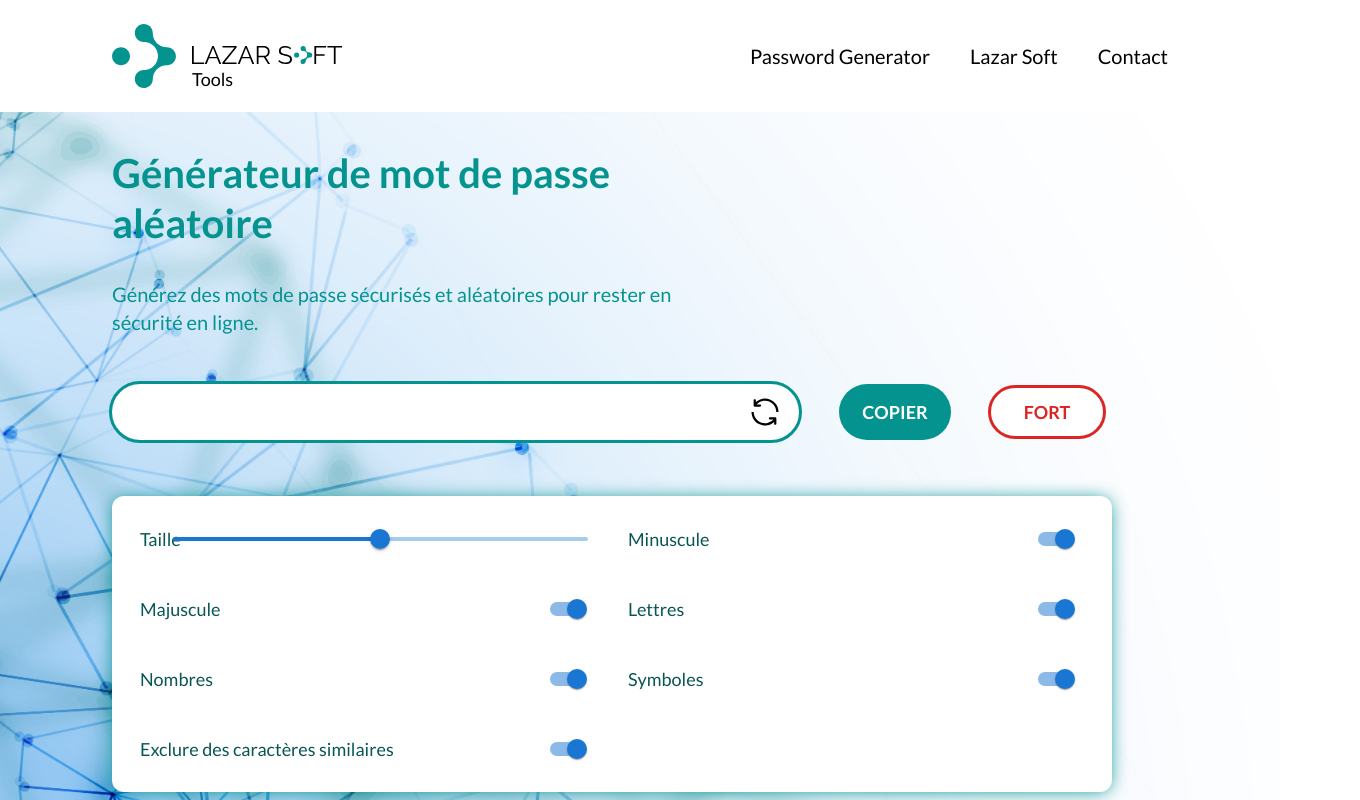
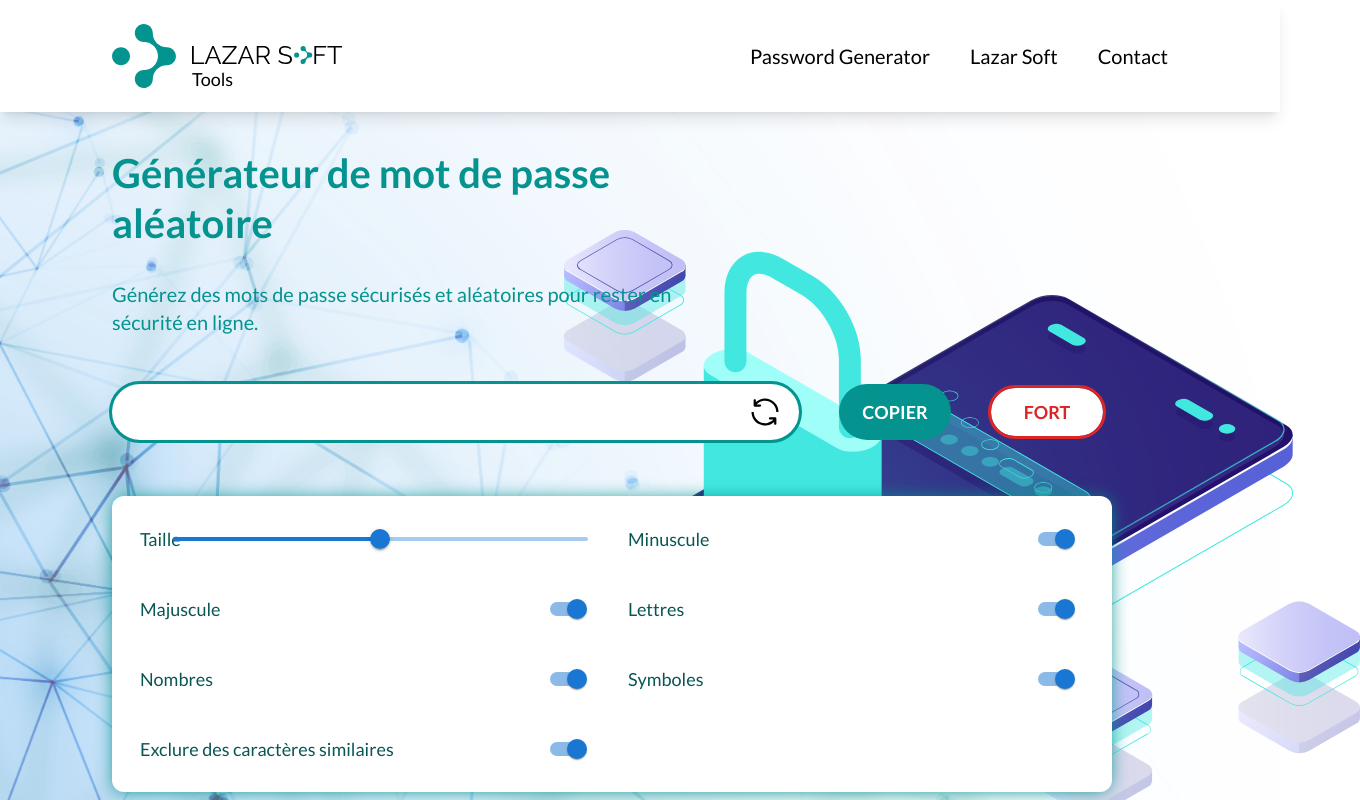
Before and after one commit to Yanis-lebzar/password-generator_lz, a Next.js app: page / in a window 1280 px wide. Shown: the top 800 px of the page, 1360 px wide, since content can reach past the window. Built offline with nearby package versions, Linux system fonts and the light colour scheme.

Commit message:
last commit

```diff
--- a/components/Generator.tsx
+++ b/components/Generator.tsx
@@ -52,15 +52,15 @@ function Generator() {
 
       {/* Functionnalities */}
 
-      <div className="relative h-auto md:h-auto w-full lg:w-[1000px] bg-white rounded-xl mt-9 md:mt-12 lg:mt-14 px-7 py-6 overflow-hidden shadow-primary shadow-func_box">
+      <div className="relative h-auto md:h-auto w-full lg:w-[1000px] bg-white rounded-xl mt-9 md:mt-12 lg:mt-14 px-7 py-6  shadow-primary shadow-func_box">
         <div
           className="w-full space-y-[16px] md:space-y-0   text-base md:text-lg text-secondary font-medium grid grid-cols-1 md:grid-cols-2
         md:gap-8 md:row-auto"
         >
-          <div className="switch_div relative ">
+          <div className="switch_div relative">
             <p>Taille</p>
             <Slider
-              className="absolute w-2/4 md:w-2/3 top-4 right-8 md:flex md:top-0 md:right-2"
+              className="absolute w-2/4 md:w-2/3 -top-2.5 right-2 md:flex md:top-0 md:right-2"
               defaultValue={50}
               aria-label="Default"
               valueLabelDisplay="auto"
--- a/components/Header.tsx
+++ b/components/Header.tsx
@@ -3,7 +3,7 @@ import React from "react";
 
 function Header() {
   return (
-    <header className=" h-16 sm:h-20 lg:h-28  flex items-center justify-between  w-full top-0 left-0 px-8 md:px-16 lg:px-28 shadow-lg">
+    <header className="absolute h-16 sm:h-20 lg:h-28  flex items-center justify-between  w-full top-0 left-0 right-0 px-8 md:px-16 lg:px-28 shadow-lg  bg-white">
       {/* Logo left side */}
       <div className="flex items-center space-x-2  lg:space-x-4 w-40 xl:w-64 ">
         <Image
--- a/components/Hero_section.tsx
+++ b/components/Hero_section.tsx
@@ -1,9 +1,19 @@
+import Image from "next/image";
 import React from "react";
 import Password_generator from "./Password_generator";
 
 function Hero_section() {
   return (
-    <div className="h-screen overflow-x-hidden bg-[url('/backgrounds/bg.jpg')] bg-cover before:bg-white ">
+    <div className="h-screen  w-full relative  pt-16 lg:pt-28  before:-z-10  before:content-[''] before:absolute before:top-0  before:right-0 before:left-0 before:bottom-0 before:bg-[url('/backgrounds/bg-mobile.jpg')] md:before:bg-bottom before:bg-right lg:before:bg-top lg:before:bg-[url('/backgrounds/bg.jpg')] before:bg-cover lg:before:opacity-60 ">
+      <div className="absolute  md:w-[520px] md:h-[382px]  md:right-10 md:z-0 md:-bottom-40 lg:w-[796px] lg:h-[586px]  lg:-right-20 lg:-bottom-4">
+        <Image
+          alt="illustration mobile sécurisé"
+          src="/assets/mobile-Illustration.svg"
+          layout="fill"
+          quality={100}
+        />
+      </div>
+
       <Password_generator />
     </div>
   );
--- a/components/Password_generator.tsx
+++ b/components/Password_generator.tsx
@@ -3,12 +3,12 @@ import Generator from "./Generator";
 
 function Password_generator() {
   return (
-    <div className="px-8 md:px-16 lg:px-28 z-10">
-      <div className="text-center  space-y-3 md:space-y-8 md:flex md:flex-col md:text-center  md:items-center lg:text-left lg:items-start">
+    <div className="px-8 md:px-16 lg:px-28 ">
+      <div className=" relative text-center  space-y-3 md:space-y-8 md:flex md:flex-col md:text-center  md:items-center lg:text-left lg:items-start">
         <h1 className="text-2xl md:text-[40px] md:leading-tight lg:w-[500px]  font-bold  mt-9 text-primary">
           Générateur de mot de passe aléatoire
         </h1>
-        <p className="text-small_p text-sm md:text-xl md:w-[580px]">
+        <p className="text-small_p text-sm md:text-xl md:font-normal md:w-[580px]">
           Générez des mots de passe sécurisés et aléatoires pour rester en
           sécurité en ligne.
         </p>
--- a/styles/globals.css
+++ b/styles/globals.css
@@ -7,6 +7,10 @@
 @layer base {
   html {
     font-family: lato;
+    overflow-x: hidden;
+  }
+  ,
+  body {
   }
 }
 
```
Also changed, not shown: public/assets/mobile-Illustration.svg (added).
